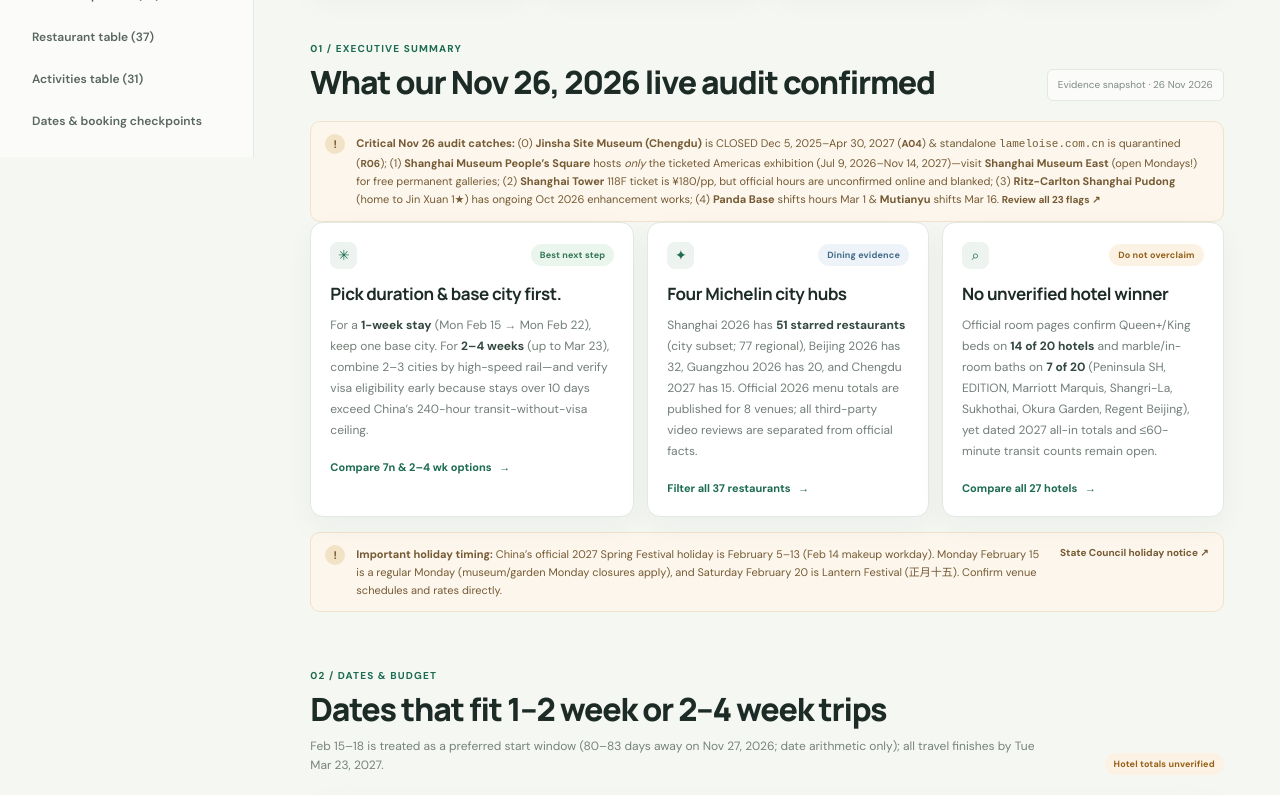
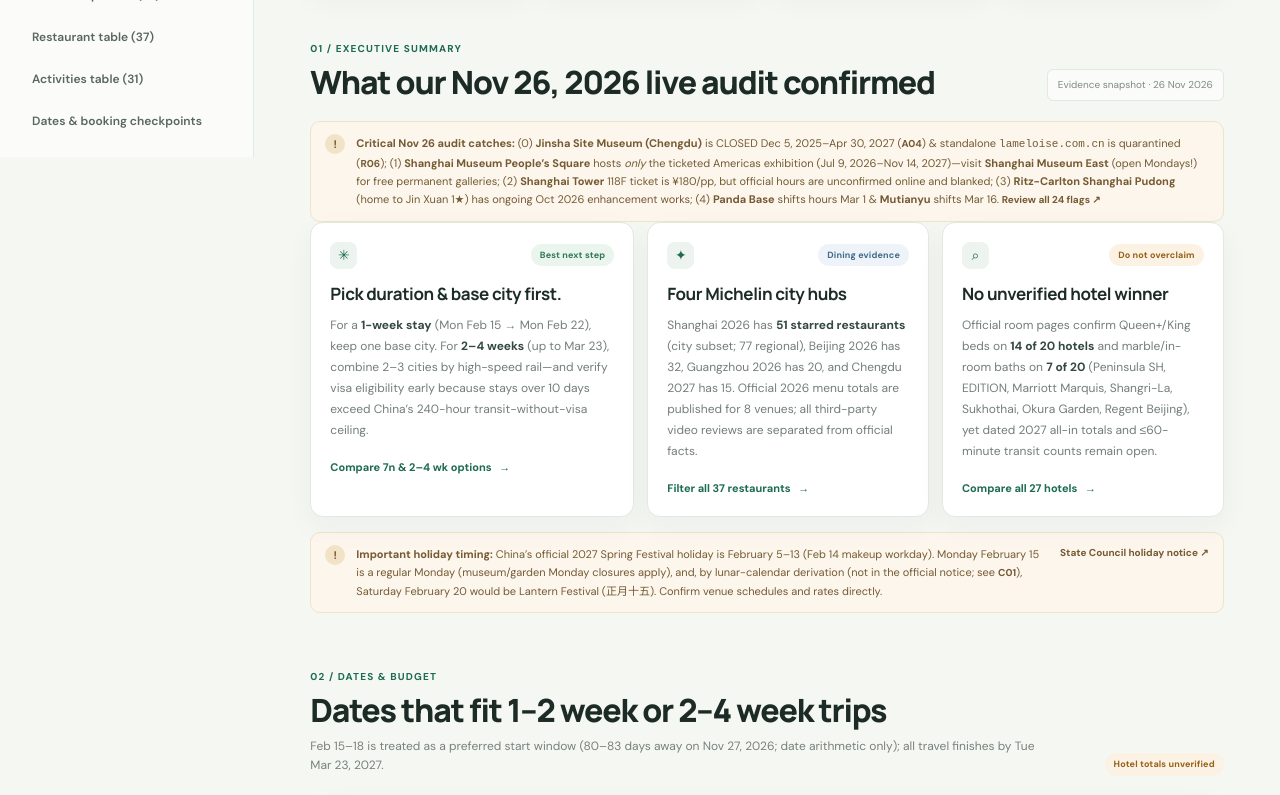
Before and after one commit to kanlerxz87-cyber/ChinaFun2, a plain HTML site: page index.html in a window 1280 px wide. Shown: the part 643-1438 px from the top of the page. Drawn offline with Linux system fonts and the light colour scheme.

Commit message:
cb12e6ac: dashboard copy fix after live check (24 flags; Lantern Festival labelled as derivation → C01); record PR #23 merge and Pages result
Co-authored-by: arena-agent <297053741+arena-agent@users.noreply.github.com>

```diff
--- a/index.html
+++ b/index.html
@@ -61,13 +61,13 @@
 
         <section class="section-block summary-block">
           <div class="section-heading"><div><p class="eyebrow">01 / EXECUTIVE SUMMARY</p><h2>What our Nov 26, 2026 live audit confirmed</h2></div><span class="source-tag">Evidence snapshot · 26 Nov 2026</span></div>
-          <div class="callout callout-warning"><span class="callout-icon">!</span><p><strong>Critical Nov 26 audit catches:</strong> (0) <strong>Jinsha Site Museum (Chengdu)</strong> is CLOSED Dec 5, 2025–Apr 30, 2027 (<a href="flagged.html#A04">A04</a>) &amp; standalone <code>lameloise.com.cn</code> is quarantined (<a href="flagged.html#R06">R06</a>); (1) <strong>Shanghai Museum People’s Square</strong> hosts <em>only</em> the ticketed Americas exhibition (Jul 9, 2026–Nov 14, 2027)—visit <strong>Shanghai Museum East</strong> (open Mondays!) for free permanent galleries; (2) <strong>Shanghai Tower</strong> 118F ticket is ¥180/pp, but official hours are unconfirmed online and blanked; (3) <strong>Ritz-Carlton Shanghai Pudong</strong> (home to Jin Xuan 1★) has ongoing Oct 2026 enhancement works; (4) <strong>Panda Base</strong> shifts hours Mar 1 &amp; <strong>Mutianyu</strong> shifts Mar 16. <a href="flagged.html">Review all 23 flags ↗</a></p></div>
+          <div class="callout callout-warning"><span class="callout-icon">!</span><p><strong>Critical Nov 26 audit catches:</strong> (0) <strong>Jinsha Site Museum (Chengdu)</strong> is CLOSED Dec 5, 2025–Apr 30, 2027 (<a href="flagged.html#A04">A04</a>) &amp; standalone <code>lameloise.com.cn</code> is quarantined (<a href="flagged.html#R06">R06</a>); (1) <strong>Shanghai Museum People’s Square</strong> hosts <em>only</em> the ticketed Americas exhibition (Jul 9, 2026–Nov 14, 2027)—visit <strong>Shanghai Museum East</strong> (open Mondays!) for free permanent galleries; (2) <strong>Shanghai Tower</strong> 118F ticket is ¥180/pp, but official hours are unconfirmed online and blanked; (3) <strong>Ritz-Carlton Shanghai Pudong</strong> (home to Jin Xuan 1★) has ongoing Oct 2026 enhancement works; (4) <strong>Panda Base</strong> shifts hours Mar 1 &amp; <strong>Mutianyu</strong> shifts Mar 16. <a href="flagged.html">Review all 24 flags ↗</a></p></div>
           <div class="summary-grid">
             <article class="summary-card summary-lead"><div class="summary-card-top"><span class="mini-icon">✳</span><span class="tag tag-green">Best next step</span></div><h3>Pick duration &amp; base city first.</h3><p>For a <strong>1-week stay</strong> (Mon Feb 15 → Mon Feb 22), keep one base city. For <strong>2–4 weeks</strong> (up to Mar 23), combine 2–3 cities by high-speed rail—and verify visa eligibility early because stays over 10 days exceed China’s 240-hour transit-without-visa ceiling.</p><a href="costs-booking.html" class="inline-link">Compare 7n &amp; 2–4 wk options <span>→</span></a></article>
             <article class="summary-card"><div class="summary-card-top"><span class="mini-icon">✦</span><span class="tag tag-blue">Dining evidence</span></div><h3>Four Michelin city hubs</h3><p>Shanghai 2026 has <strong>51 starred restaurants</strong> (city subset; 77 regional), Beijing 2026 has 32, Guangzhou 2026 has 20, and Chengdu 2027 has 15. Official 2026 menu totals are published for 8 venues; all third-party video reviews are separated from official facts.</p><a href="michelin.html" class="inline-link">Filter all 37 restaurants <span>→</span></a></article>
             <article class="summary-card"><div class="summary-card-top"><span class="mini-icon">⌕</span><span class="tag tag-amber">Do not overclaim</span></div><h3>No unverified hotel winner</h3><p>Official room pages confirm Queen+/King beds on <strong>14 of 20 hotels</strong> and marble/in-room baths on <strong>7 of 20</strong> (Peninsula SH, EDITION, Marriott Marquis, Shangri-La, Sukhothai, Okura Garden, Regent Beijing), yet dated 2027 all-in totals and ≤60-minute transit counts remain open.</p><a href="hotels.html" class="inline-link">Compare all 27 hotels <span>→</span></a></article>
           </div>
-          <div class="callout callout-warning"><span class="callout-icon">!</span><p><strong>Important holiday timing:</strong> China’s official 2027 Spring Festival holiday is February 5–13 (Feb 14 makeup workday). Monday February 15 is a regular Monday (museum/garden Monday closures apply), and Saturday February 20 is Lantern Festival (正月十五). Confirm venue schedules and rates directly.</p><a href="https://english.www.gov.cn/policies/latestreleases/202611/06/content_WS6aed74dcc6d00ca5f9a0e22e.html" target="_blank" rel="noreferrer">State Council holiday notice ↗</a></div>
+          <div class="callout callout-warning"><span class="callout-icon">!</span><p><strong>Important holiday timing:</strong> China’s official 2027 Spring Festival holiday is February 5–13 (Feb 14 makeup workday). Monday February 15 is a regular Monday (museum/garden Monday closures apply), and, by lunar-calendar derivation (not in the official notice; see <a href="flagged.html#C01">C01</a>), Saturday February 20 would be Lantern Festival (正月十五). Confirm venue schedules and rates directly.</p><a href="https://english.www.gov.cn/policies/latestreleases/202611/06/content_WS6aed74dcc6d00ca5f9a0e22e.html" target="_blank" rel="noreferrer">State Council holiday notice ↗</a></div>
         </section>
 
         <section id="dates" class="section-block section-anchor">
```
Also changed, not shown: 1 other file.
